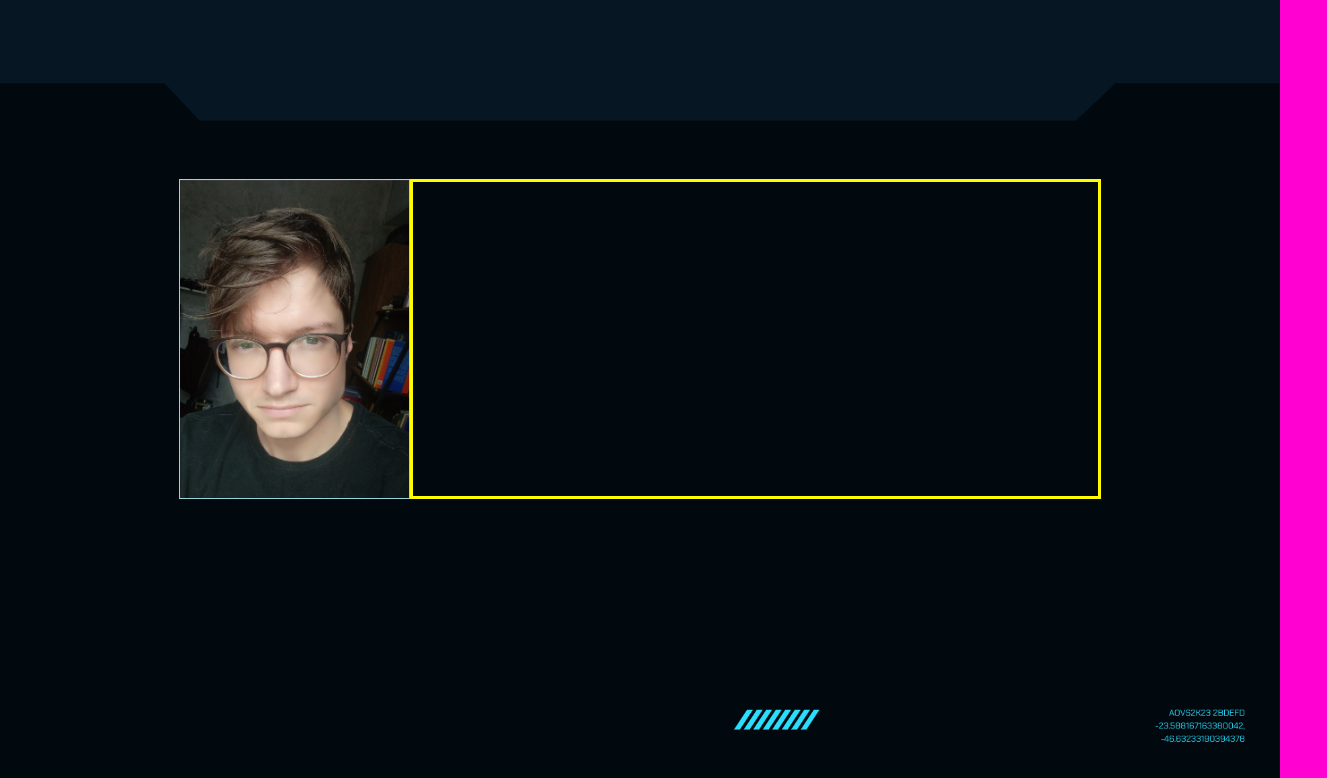
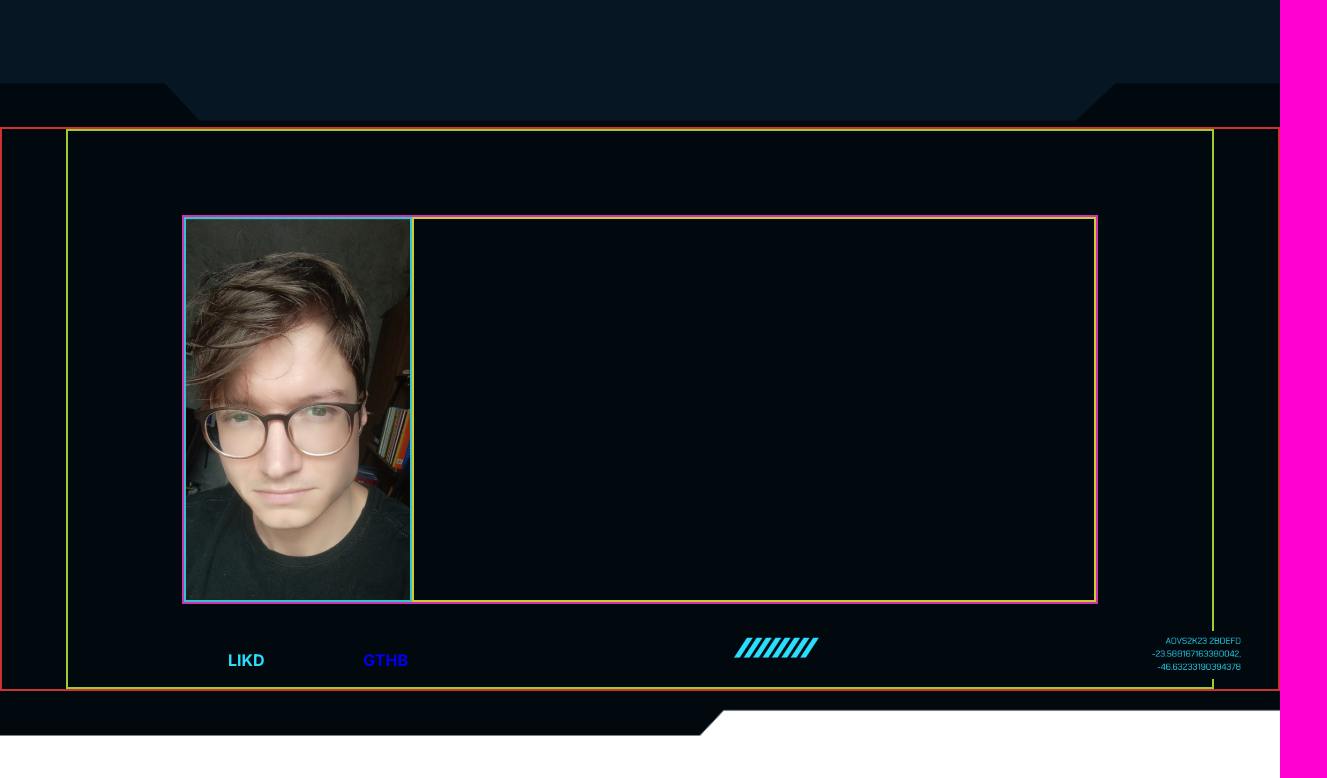
Before and after one commit to RafaBran/branHub, a plain HTML site: page index.html in a window 1280 px wide. Shown: the part 563-1341 px from the top of the page, 1327 px wide, since content can reach past the window. Drawn offline with Linux system fonts and the light colour scheme.

Commit message:
Atuaização 31 10 2023

```diff
--- a/assets/styles/main.css
+++ b/assets/styles/main.css
@@ -1,18 +1,58 @@
 .containner2 {
     width: 100%;
     background-color: var(--cor-de-fundo-2);
+    border: 2px solid rgb(205, 50, 50);
 }
 
 .main {
     width: 100%;
-    height: 80vh;
+    height: 70vh;
+    border: 2px solid yellowgreen;
 }
 
-.main__containner_conteudo{
-    width: 80%;
-    height: 20em;
+.main__butons {
+    position: relative;
     display: flex;
+    color: white;
+    left: 10%;
+    top: 83%;
+    gap: 0.5%    ;
 }
+
+.main__buttons_button {
+    font-family: var(--fonte-secundaria);
+    color: var(--azul-destaque);
+    font-weight: bold;
+    width: 8em;
+    height: 2em;
+    background-color: var(--cor-de-fundo-2);
+    text-align: center;
+    transition: all 1s;
+    padding: 0.4em;
+    display: flex;
+    align-items: center;
+    justify-content: center;
+    gap: 0.1em;
+    text-decoration: none;
+}
+
+
+.main__buttons_button_icone {
+    width: 1.5em;
+    height: 1.5em;
+}
+
+.main__buttons_button:hover {
+    border: 1px solid white;
+    font-family: var(--fonte-secundaria);
+    color: var(--cor-de-fundo-2);
+    font-weight: bold;
+    width: 8em;
+    background-color: var(--azul-destaque);
+    text-align: center;
+
+}
+
 
 .main__decoration1 {
     width: 45%;
@@ -21,18 +61,24 @@
     top: 90%;
 }
 
-.main__foto-de-perfil {
+.main__conteudo-principal {
+    width: 80%;
+    height: 70%;
+    border: 2px solid rgb(205, 50, 179);
+    display: flex;
+}
+
+.main__conteudo-principal_card {
+    border: 2px solid rgb(50, 195, 205);
     width: 25%;
     height: 100%;
+    background-image: url(../images/profilephoto.jpg);
+    background-position: center;
     background-size: cover;
-    background-position: center;
-    background-image: url(../images/profilephoto.jpg);
-    border: 1px solid var(--azul-claro);
 }
 
-.main__conteudo-principal {
-    border: 3px solid rgb(255, 251, 0);
+.main__conteudo-principal_banner {
+    border: 2px solid rgb(205, 202, 50);
     width: 75%;
     height: 100%;
-    float: right;
 }
--- a/assets/styles/overall.css
+++ b/assets/styles/overall.css
@@ -67,8 +67,6 @@ body::-webkit-scrollbar {
     border: 2px solid var(--cor-de-fundo-2);
   }
 
-
-
 /* estilizações gerais */
   .limiter {
     max-width: 90%;
--- a/index.html
+++ b/index.html
@@ -25,10 +25,27 @@
     <div class="containner2">
         <section class="main limiter aligner">
             <img class="main__decoration1" src="assets/images/transição 6.png" alt="">
-            <section class="main__containner_conteudo limiter  aligner">
-                <div class="main__foto-de-perfil"></div>
-                <div class="main__conteudo-principal"></div>
-            </section>
+            <div class="main__butons">
+                <a href="https://www.linkedin.com/in/rafael-brand%C3%A3o-97bb77270/">
+                    <div class="main__buttons_button">
+                        <!-- <img class="main__buttons_button_icone" src="assets/icons/linkedin.png" alt=""> -->
+                        <p>LIKD</p>
+                    </div>
+                </a>
+                <a href="https://github.com/RafaBran">
+                    <div class="main__buttons_button">
+                        <!-- <img class="main__buttons_button_icone" src="assets/icons/github.png" alt=""> -->
+                        <p>GTHB</p>
+                </a>
+                </div>
+            </div>
+            <div class="main__conteudo-principal limiter  aligner">
+               <div class="main__conteudo-principal_card">
+
+               </div>
+               <div class="main__conteudo-principal_banner">
+
+               </div>
             </div>
         </section>
     </div>
```
Also changed, not shown: assets/icons/github.png (added), assets/icons/linkedin.png (added).
